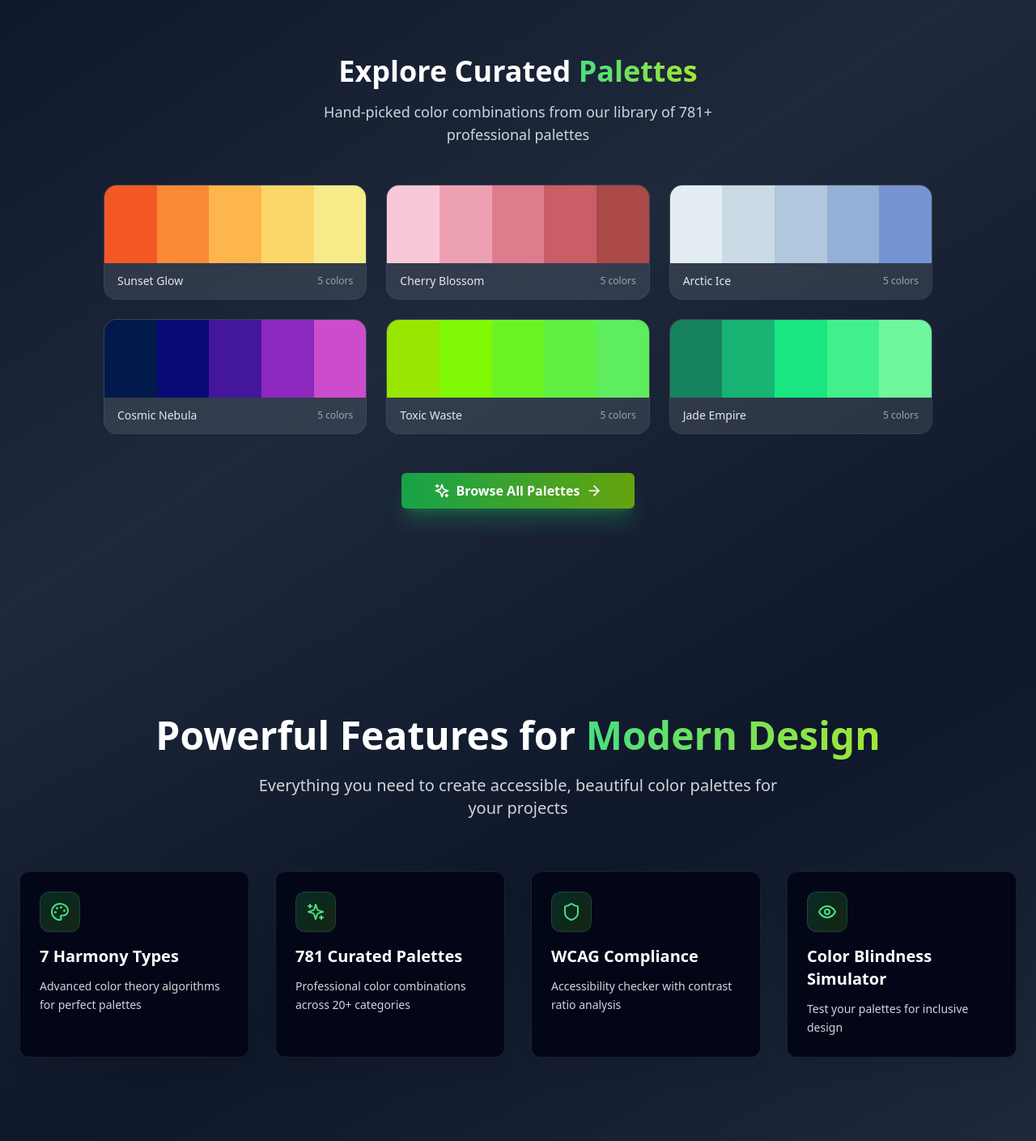
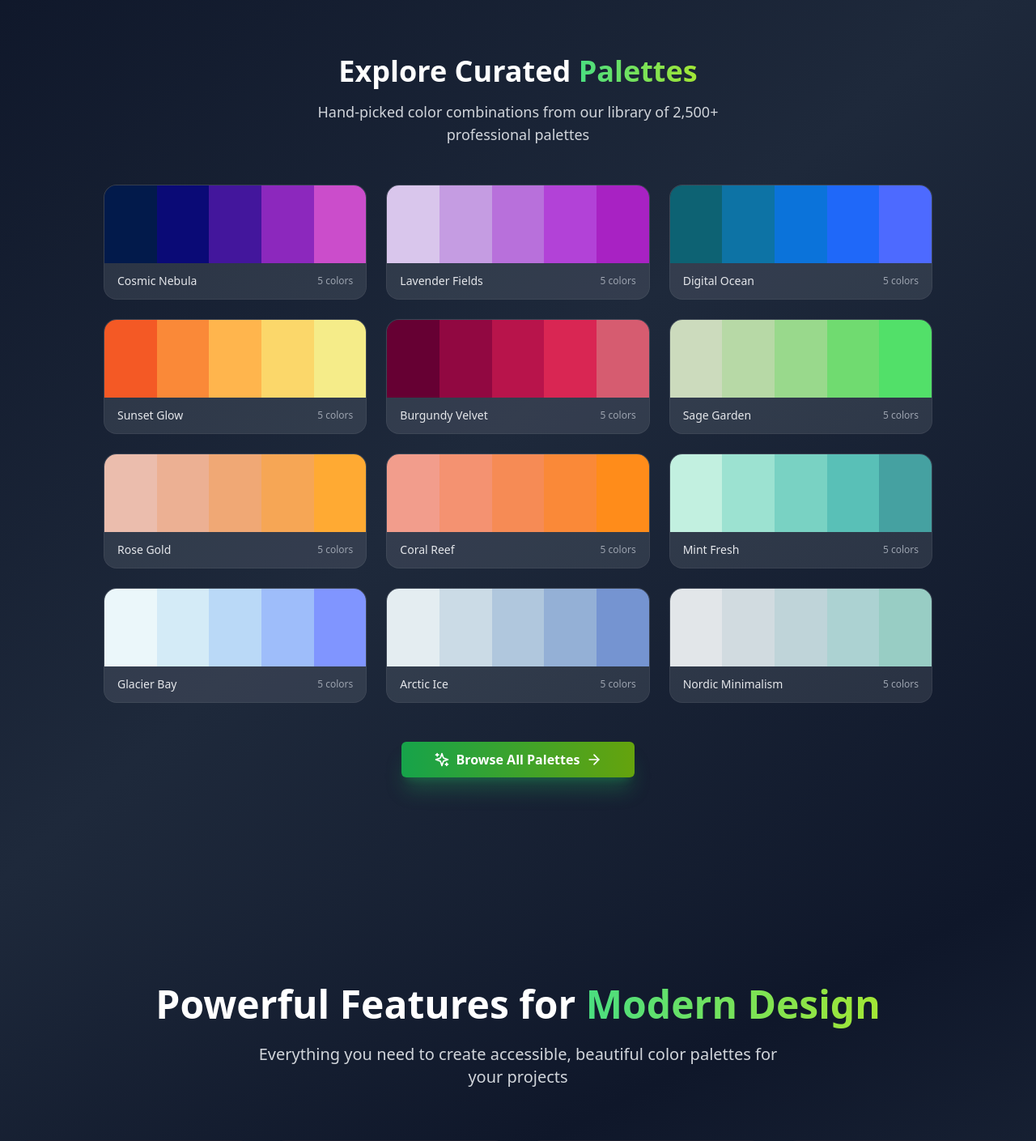
Before and after one commit to josephbatac2/Color-Palette-Generator, a React (Vite) app: page / in a window 1280 px wide. Shown: the part 860-2269 px from the top of the page at 81% size. Built offline with nearby package versions, Linux system fonts and the light colour scheme.

Commit message:
Update curated palettes showcase

```diff
--- a/src/components/LandingPage.tsx
+++ b/src/components/LandingPage.tsx
@@ -87,8 +87,8 @@ export const LandingPage: React.FC<LandingPageProps> = ({ onGetStarted }) => {
     },
     {
       icon: <Sparkles className="w-6 h-6" />,
-      title: "781 Curated Palettes",
-      description: "Professional color combinations across 20+ categories",
+      title: "2,500+ Curated Palettes",
+      description: "Professional color combinations across 25+ categories",
     },
     {
       icon: <Shield className="w-6 h-6" />,
@@ -116,9 +116,26 @@ export const LandingPage: React.FC<LandingPageProps> = ({ onGetStarted }) => {
       { name: 'Desert Sand', colors: [ColorUtils.createColor(35, 50, 85), ColorUtils.createColor(30, 55, 70), ColorUtils.createColor(25, 60, 55), ColorUtils.createColor(20, 65, 40), ColorUtils.createColor(15, 70, 25)] },
       { name: 'Matrix Code', colors: [ColorUtils.createColor(120, 100, 25), ColorUtils.createColor(125, 90, 35), ColorUtils.createColor(130, 80, 45), ColorUtils.createColor(135, 70, 55), ColorUtils.createColor(140, 60, 65)] },
       { name: 'Toxic Waste', colors: [ColorUtils.createColor(80, 100, 45), ColorUtils.createColor(90, 95, 50), ColorUtils.createColor(100, 90, 55), ColorUtils.createColor(110, 85, 60), ColorUtils.createColor(120, 80, 65)] },
+      { name: 'Lavender Fields', colors: [ColorUtils.createColor(270, 50, 85), ColorUtils.createColor(275, 55, 75), ColorUtils.createColor(280, 60, 65), ColorUtils.createColor(285, 65, 55), ColorUtils.createColor(290, 70, 45)] },
+      { name: 'Coral Reef', colors: [ColorUtils.createColor(10, 80, 75), ColorUtils.createColor(15, 85, 70), ColorUtils.createColor(20, 90, 65), ColorUtils.createColor(25, 95, 60), ColorUtils.createColor(30, 100, 55)] },
+      { name: 'Forest Harmony', colors: [ColorUtils.createColor(120, 40, 30), ColorUtils.createColor(130, 50, 40), ColorUtils.createColor(140, 60, 50), ColorUtils.createColor(150, 70, 60), ColorUtils.createColor(160, 80, 70)] },
+      { name: 'Midnight Sky', colors: [ColorUtils.createColor(240, 100, 10), ColorUtils.createColor(235, 90, 20), ColorUtils.createColor(230, 80, 30), ColorUtils.createColor(225, 70, 40), ColorUtils.createColor(220, 60, 50)] },
+      { name: 'Golden Hour', colors: [ColorUtils.createColor(45, 90, 85), ColorUtils.createColor(45, 90, 70), ColorUtils.createColor(45, 90, 55), ColorUtils.createColor(45, 90, 40), ColorUtils.createColor(45, 90, 25)] },
+      { name: 'Rose Gold', colors: [ColorUtils.createColor(15, 60, 80), ColorUtils.createColor(20, 70, 75), ColorUtils.createColor(25, 80, 70), ColorUtils.createColor(30, 90, 65), ColorUtils.createColor(35, 100, 60)] },
+      { name: 'Mint Fresh', colors: [ColorUtils.createColor(160, 60, 85), ColorUtils.createColor(165, 55, 75), ColorUtils.createColor(170, 50, 65), ColorUtils.createColor(175, 45, 55), ColorUtils.createColor(180, 40, 45)] },
+      { name: 'Wine Cellar', colors: [ColorUtils.createColor(340, 80, 25), ColorUtils.createColor(345, 70, 35), ColorUtils.createColor(350, 60, 45), ColorUtils.createColor(355, 50, 55), ColorUtils.createColor(0, 40, 65)] },
+      { name: 'Steel Blue', colors: [ColorUtils.createColor(210, 40, 80), ColorUtils.createColor(215, 50, 70), ColorUtils.createColor(220, 60, 60), ColorUtils.createColor(225, 70, 50), ColorUtils.createColor(230, 80, 40)] },
+      { name: 'Pumpkin Spice', colors: [ColorUtils.createColor(25, 100, 60), ColorUtils.createColor(20, 95, 55), ColorUtils.createColor(15, 90, 50), ColorUtils.createColor(10, 85, 45), ColorUtils.createColor(5, 80, 40)] },
+      { name: 'Berry Smoothie', colors: [ColorUtils.createColor(330, 80, 70), ColorUtils.createColor(320, 85, 65), ColorUtils.createColor(310, 90, 60), ColorUtils.createColor(300, 95, 55), ColorUtils.createColor(290, 100, 50)] },
+      { name: 'Sage Garden', colors: [ColorUtils.createColor(90, 30, 80), ColorUtils.createColor(100, 40, 75), ColorUtils.createColor(110, 50, 70), ColorUtils.createColor(120, 60, 65), ColorUtils.createColor(130, 70, 60)] },
+      { name: 'Plum Orchard', colors: [ColorUtils.createColor(300, 60, 70), ColorUtils.createColor(310, 70, 65), ColorUtils.createColor(320, 80, 60), ColorUtils.createColor(330, 90, 55), ColorUtils.createColor(340, 100, 50)] },
+      { name: 'Nordic Minimalism', colors: [ColorUtils.createColor(210, 15, 90), ColorUtils.createColor(200, 20, 85), ColorUtils.createColor(190, 25, 80), ColorUtils.createColor(180, 30, 75), ColorUtils.createColor(170, 35, 70)] },
+      { name: 'Tangerine Dream', colors: [ColorUtils.createColor(30, 100, 70), ColorUtils.createColor(25, 95, 65), ColorUtils.createColor(20, 90, 60), ColorUtils.createColor(15, 85, 55), ColorUtils.createColor(10, 80, 50)] },
+      { name: 'Glacier Bay', colors: [ColorUtils.createColor(190, 60, 95), ColorUtils.createColor(200, 70, 90), ColorUtils.createColor(210, 80, 85), ColorUtils.createColor(220, 90, 80), ColorUtils.createColor(230, 100, 75)] },
+      { name: 'Burgundy Velvet', colors: [ColorUtils.createColor(330, 100, 20), ColorUtils.createColor(335, 90, 30), ColorUtils.createColor(340, 80, 40), ColorUtils.createColor(345, 70, 50), ColorUtils.createColor(350, 60, 60)] },
     ];
     const shuffled = [...allShowcase].sort(() => 0.5 - Math.random());
-    return shuffled.slice(0, 6);
+    return shuffled.slice(0, 12);
   }, []);
 
   const stats = calculateStats();
@@ -336,7 +353,7 @@ export const LandingPage: React.FC<LandingPageProps> = ({ onGetStarted }) => {
               </span>
             </h2>
             <p className={`text-base md:text-lg max-w-xl mx-auto ${theme === 'dark' ? 'text-gray-300' : 'text-gray-600'}`}>
-              Hand-picked color combinations from our library of 781+ professional palettes
+              Hand-picked color combinations from our library of 2,500+ professional palettes
             </p>
           </div>
 
```
